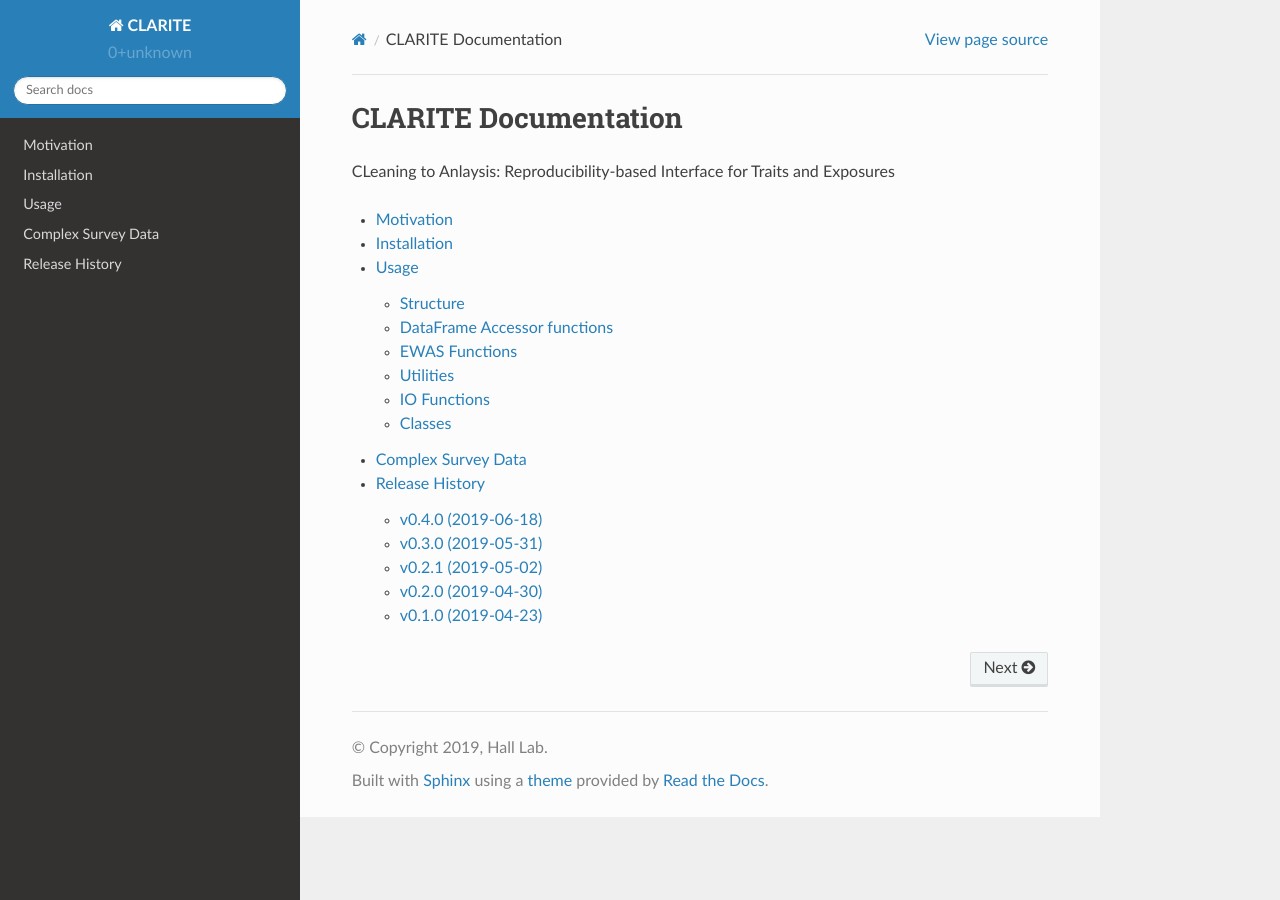
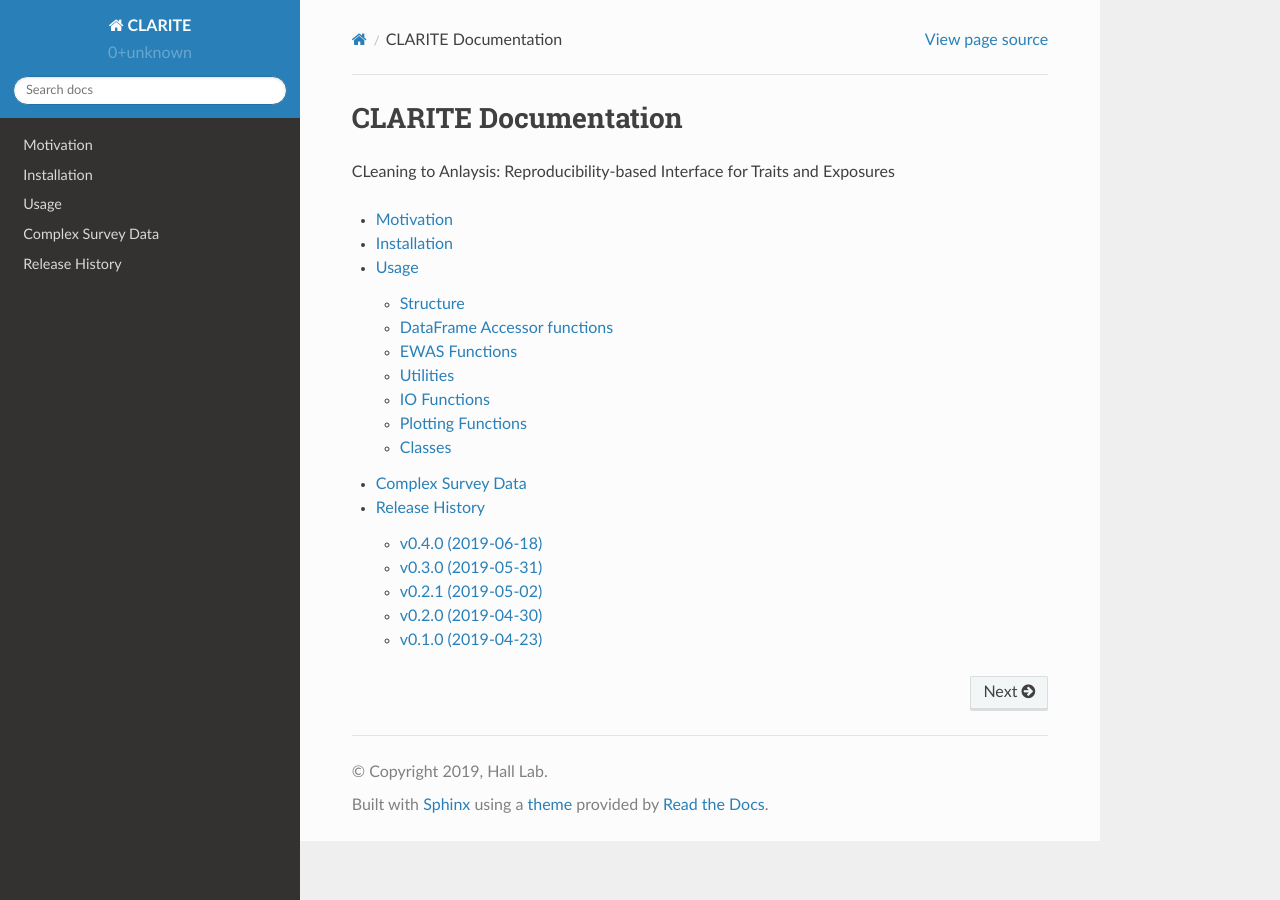
Before and after one commit to HallLab/clarite-python, a Sphinx documentation site: the page built from docs/source/index.rst, in a window 1280 px wide. Built offline with Sphinx 7.4.7 and the Read the Docs theme 2.0.0, drawn with Linux system fonts in a browser that asks for light colours.

Commit message:
Add new function to documentation

```diff
--- a/docs/source/usage.rst
+++ b/docs/source/usage.rst
@@ -90,6 +90,11 @@ IO Functions
 
 .. autofunction:: clarite.io.load_data
 
+Plotting Functions
+##################
+
+.. autofunction:: clarite.plotting.plot_manhattan
+
 Classes
 #######
 
```
